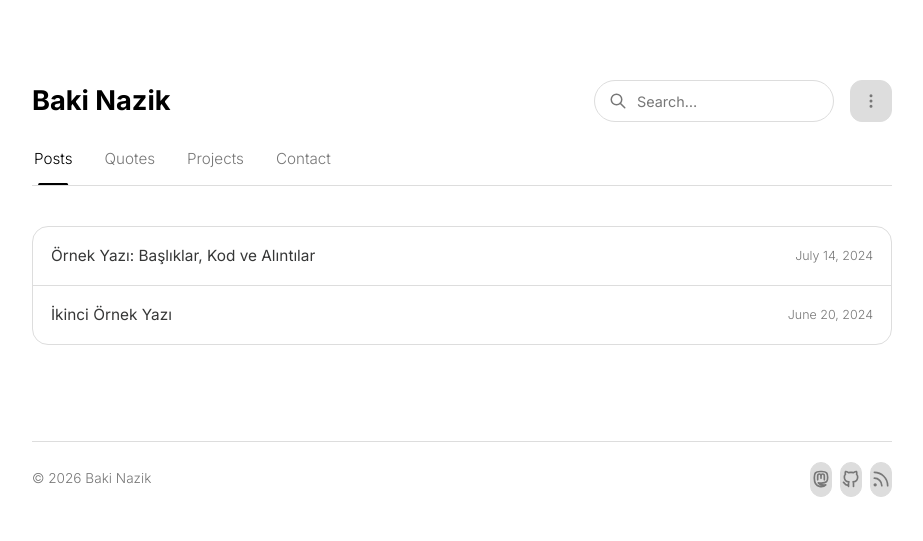
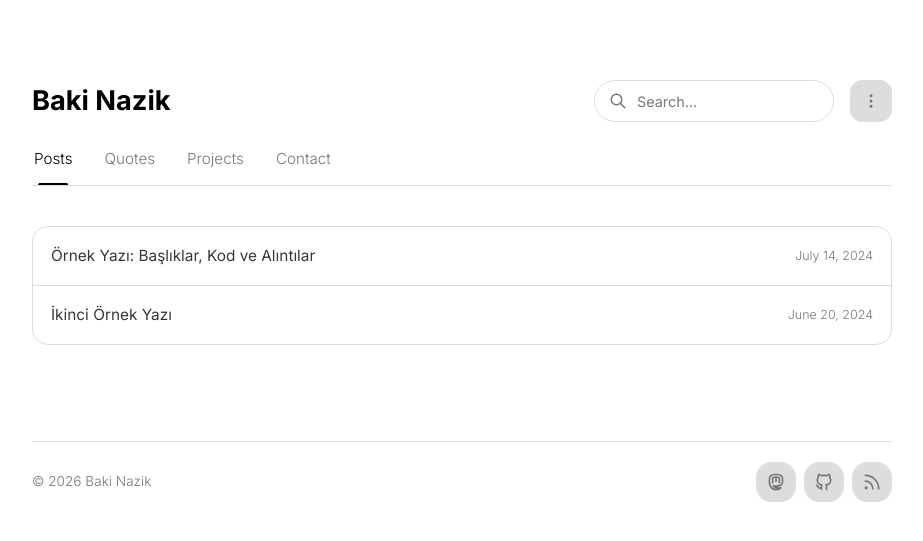
Before and after one commit to bakinazik/bakinazik.github.io, a Jekyll site: the page built from index.html, in a window 1280 px wide. Shown: the top 541 px of the page, without its empty margins (178-1101 px from the left). Built offline with Jekyll 4.4.1, drawn with Linux system fonts in a browser that asks for light colours; a style sheet for code colours, icons or effects is not loaded.

Commit message:
Update repository

```diff
--- a/_includes/style.css
+++ b/_includes/style.css
@@ -1152,10 +1152,10 @@ body.search-overlay-locked {
 }
 
 .settings-menu-links a {
-    width: 100%;
-    height: 35px;
-    padding: 0;
-    border-radius: 12px;
-    display: flex;
-    align-items: center;
+  height: 40px;
+  padding: 0;
+  border-radius: 15px;
+  display: flex;
+  align-items: center;
+  width: 40px;
 }
```
